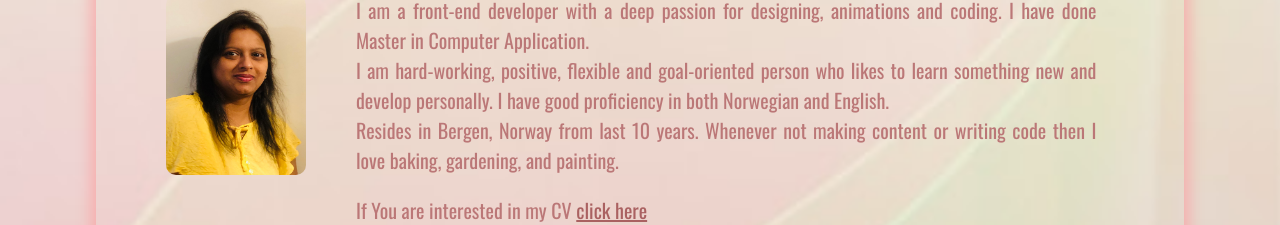
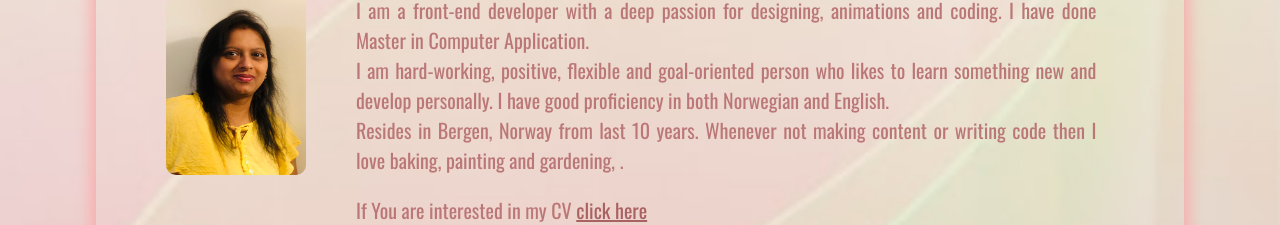
Before and after one commit to DeeptiSaxenaRai/Portfolio, a React (Vite) app: page / in a window 1280 px wide. Shown: the part 781-1006 px from the top of the page. Built offline with nearby package versions, Linux system fonts and the light colour scheme; a web font is replaced by a local one.

Commit message:
initial commit

```diff
--- a/src/components/about/About.jsx
+++ b/src/components/about/About.jsx
@@ -31,8 +31,8 @@ function About() {
             </p>
             <p>
               Resides in Bergen, Norway from last 10 years. Whenever not making
-              content or writing code then I love baking, gardening, and
-              painting.
+              content or writing code then I love baking, painting and
+              gardening, .
             </p>
             <br></br>
 
```
